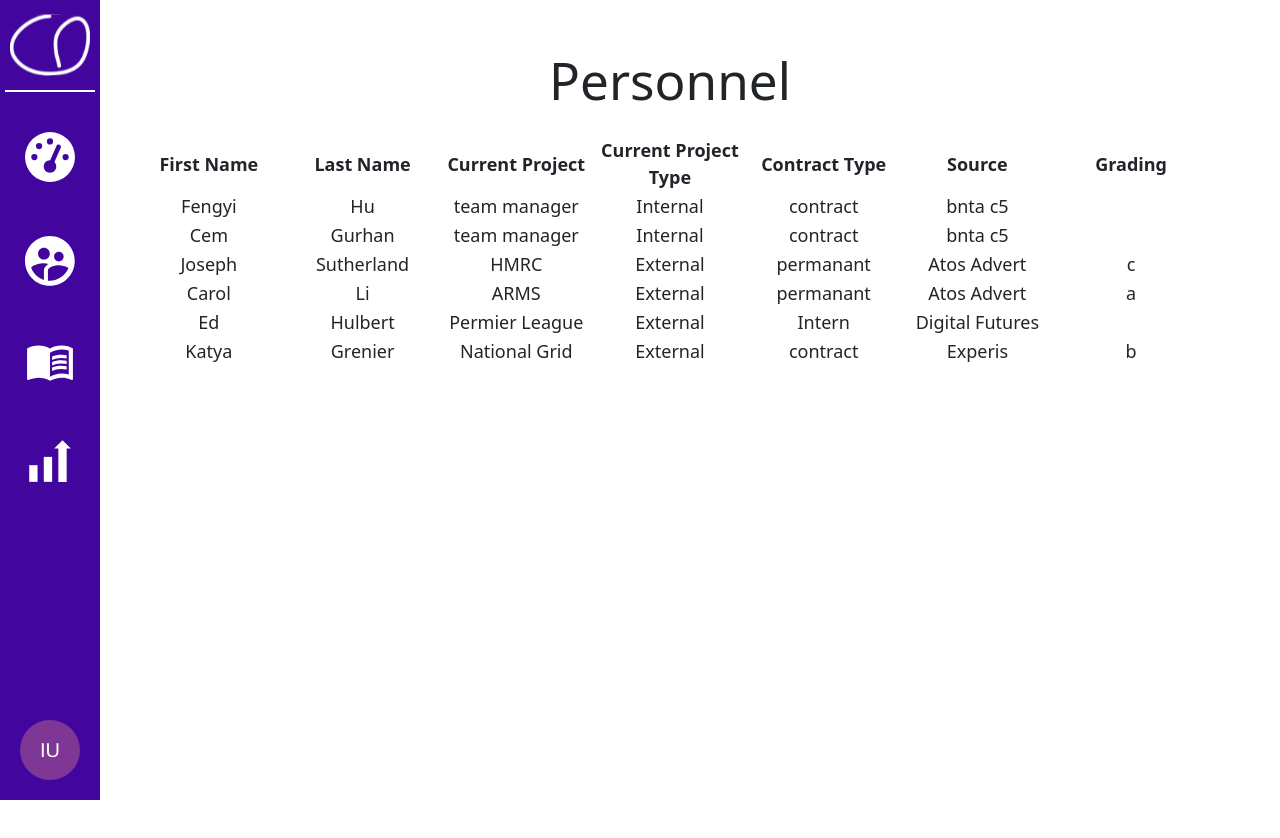
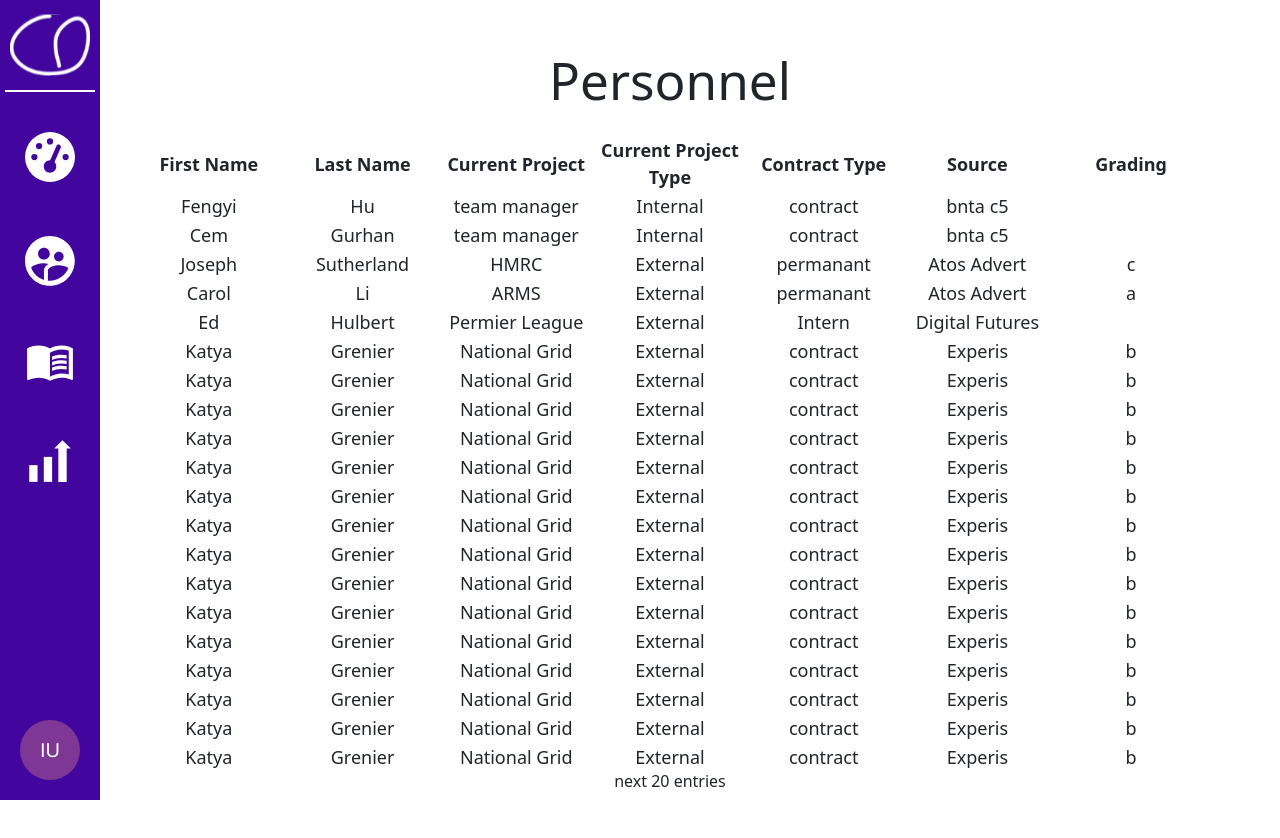
Before and after one commit to CemGurhan/team_manager_frontend, a React (Vite) app: page /users in a window 1280 px wide. Shown: the top 838 px of the page. Before the commit the page ends 800 px from the top, so only its background shows below. Built offline with nearby package versions, Linux system fonts and the light colour scheme.

Commit message:
added more entries

```diff
--- a/src/UserListPage/UserListPage.css
+++ b/src/UserListPage/UserListPage.css
@@ -36,3 +36,6 @@ table{
     border-collapse: collapse;
     font-size: large;
 }
+.padding {
+    height: 30px;
+}
--- a/src/UserListPage/UserListPage.tsx
+++ b/src/UserListPage/UserListPage.tsx
@@ -77,6 +77,146 @@ const EntryContainer = () => {
             "contractType": "contract",
             "source": "Experis",
             "grading": "b"
+        },
+        {
+            "id": 7,
+            "firstName": "Katya",
+            "lastName": "Grenier",
+            "currentProject": "National Grid",
+            "currentProjectType": "External",
+            "contractType": "contract",
+            "source": "Experis",
+            "grading": "b"
+        },
+        {
+            "id": 8,
+            "firstName": "Katya",
+            "lastName": "Grenier",
+            "currentProject": "National Grid",
+            "currentProjectType": "External",
+            "contractType": "contract",
+            "source": "Experis",
+            "grading": "b"
+        },
+        {
+            "id": 9,
+            "firstName": "Katya",
+            "lastName": "Grenier",
+            "currentProject": "National Grid",
+            "currentProjectType": "External",
+            "contractType": "contract",
+            "source": "Experis",
+            "grading": "b"
+        },
+        {
+            "id": 10,
+            "firstName": "Katya",
+            "lastName": "Grenier",
+            "currentProject": "National Grid",
+            "currentProjectType": "External",
+            "contractType": "contract",
+            "source": "Experis",
+            "grading": "b"
+        },
+        {
+            "id": 11,
+            "firstName": "Katya",
+            "lastName": "Grenier",
+            "currentProject": "National Grid",
+            "currentProjectType": "External",
+            "contractType": "contract",
+            "source": "Experis",
+            "grading": "b"
+        },
+        {
+            "id": 12,
+            "firstName": "Katya",
+            "lastName": "Grenier",
+            "currentProject": "National Grid",
+            "currentProjectType": "External",
+            "contractType": "contract",
+            "source": "Experis",
+            "grading": "b"
+        },
+        {
+            "id": 13,
+            "firstName": "Katya",
+            "lastName": "Grenier",
+            "currentProject": "National Grid",
+            "currentProjectType": "External",
+            "contractType": "contract",
+            "source": "Experis",
+            "grading": "b"
+        },
+        {
+            "id": 14,
+            "firstName": "Katya",
+            "lastName": "Grenier",
+            "currentProject": "National Grid",
+            "currentProjectType": "External",
+            "contractType": "contract",
+            "source": "Experis",
+            "grading": "b"
+        },
+        {
+            "id": 15,
+            "firstName": "Katya",
+            "lastName": "Grenier",
+            "currentProject": "National Grid",
+            "currentProjectType": "External",
+            "contractType": "contract",
+            "source": "Experis",
+            "grading": "b"
+        },
+        {
+            "id": 16,
+            "firstName": "Katya",
+            "lastName": "Grenier",
+            "currentProject": "National Grid",
+            "currentProjectType": "External",
+            "contractType": "contract",
+            "source": "Experis",
+            "grading": "b"
+        },
+        {
+            "id": 17,
+            "firstName": "Katya",
+            "lastName": "Grenier",
+            "currentProject": "National Grid",
+            "currentProjectType": "External",
+            "contractType": "contract",
+            "source": "Experis",
+            "grading": "b"
+        },
+        {
+            "id": 18,
+            "firstName": "Katya",
+            "lastName": "Grenier",
+            "currentProject": "National Grid",
+            "currentProjectType": "External",
+            "contractType": "contract",
+            "source": "Experis",
+            "grading": "b"
+        },
+        {
+            "id": 19,
+            "firstName": "Katya",
+            "lastName": "Grenier",
+            "currentProject": "National Grid",
+            "currentProjectType": "External",
+            "contractType": "contract",
+            "source": "Experis",
+            "grading": "b"
+        },
+        {
+            "id": 20,
+            "firstName": "Katya",
+            "lastName": "Grenier",
+            "currentProject": "National Grid",
+            "currentProjectType": "External",
+            "contractType": "contract",
+            "source": "Experis",
+            "grading": "b"
         }
     ]
 
@@ -113,6 +253,7 @@ const EntryContainer = () => {
             </tbody>
         </table>
 
+        <h6>next 20 entries</h6>
     </div>
     )
 }
```
